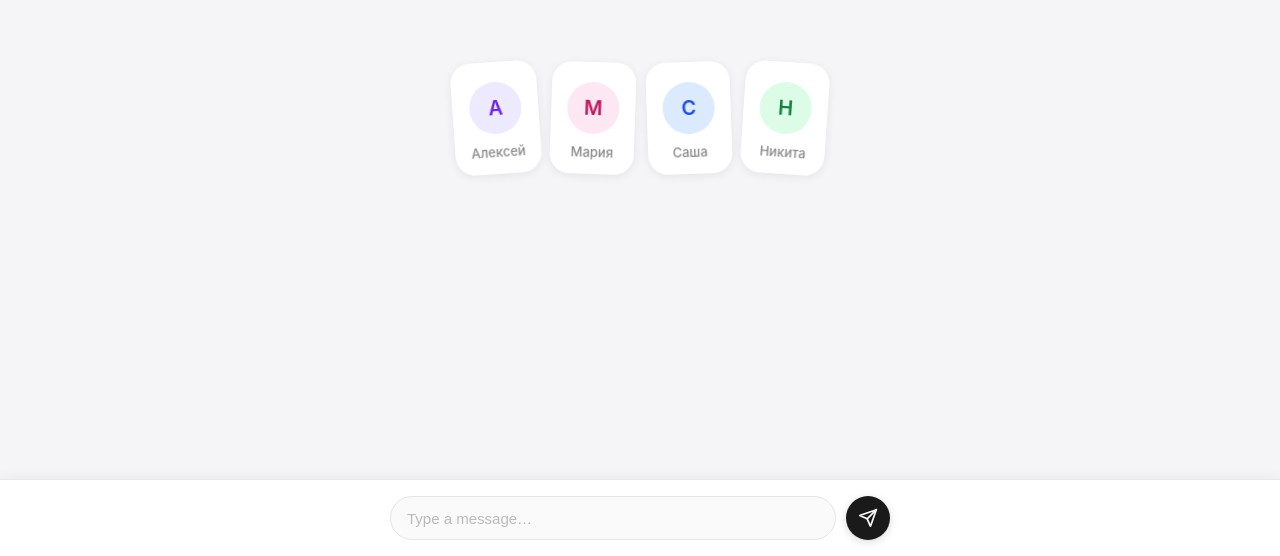
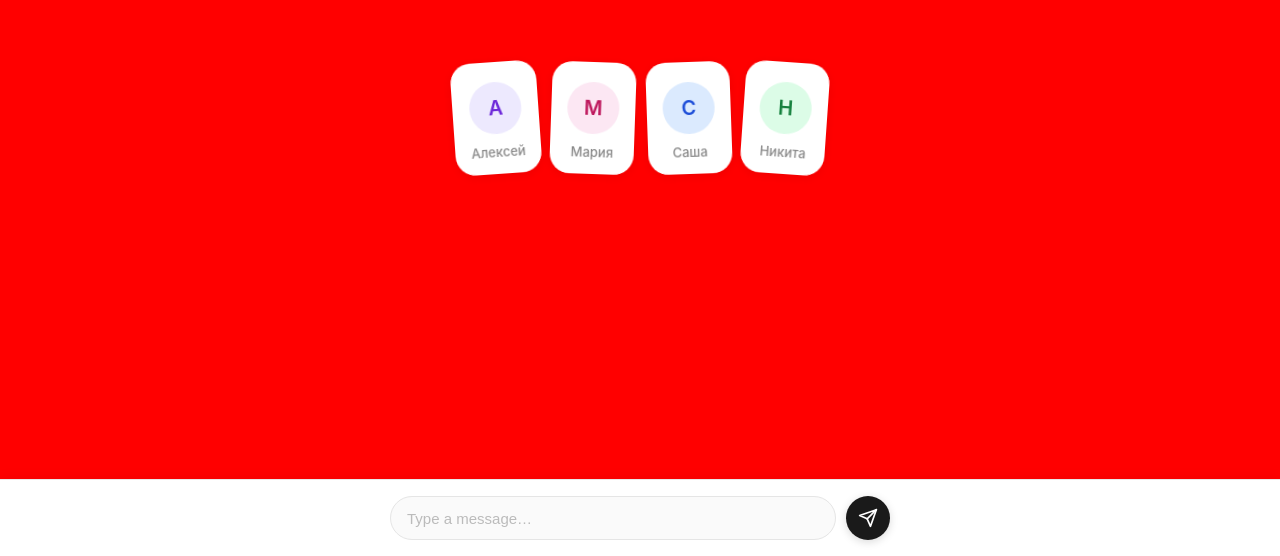
Before and after one commit to varyakolysh2003-dotcom/Plane, a React app in the folder app/: page / in a window 1280 px wide. Shown: the part 244-800 px from the top of the page. Built offline with nearby package versions, Linux system fonts and the light colour scheme; the HTML template or start-up script is replaced by a standard one.

Commit message:
Change app background to bright red (#ff0000)
https://claude.ai/code/session_01MD16p9BmbSQJQkncxdnMRa

```diff
--- a/app/src/App.css
+++ b/app/src/App.css
@@ -8,7 +8,7 @@
   display: flex;
   flex-direction: column;
   height: 100dvh;
-  background: #f5f5f7;
+  background: #ff0000;
   font-family: -apple-system, BlinkMacSystemFont, 'Segoe UI', sans-serif;
 }
 
```
